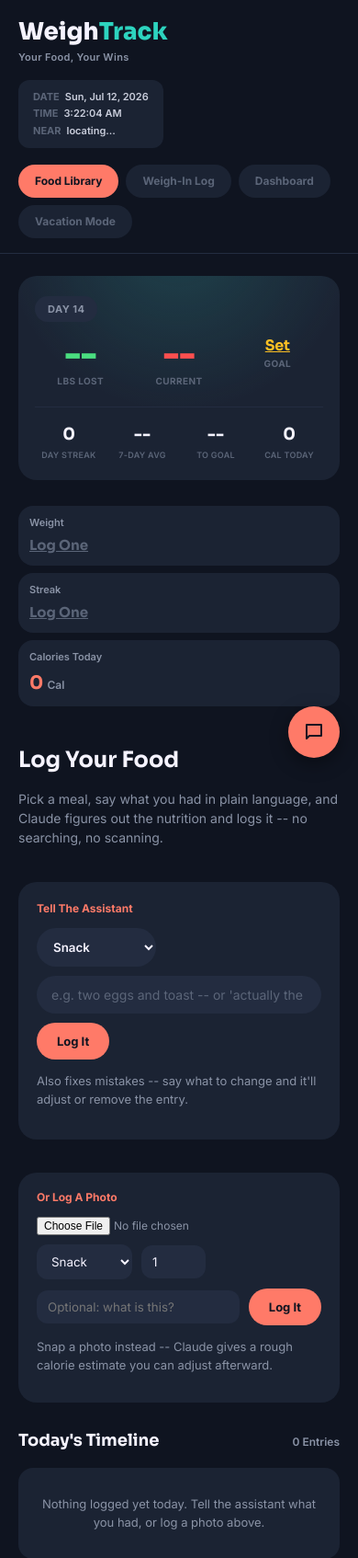
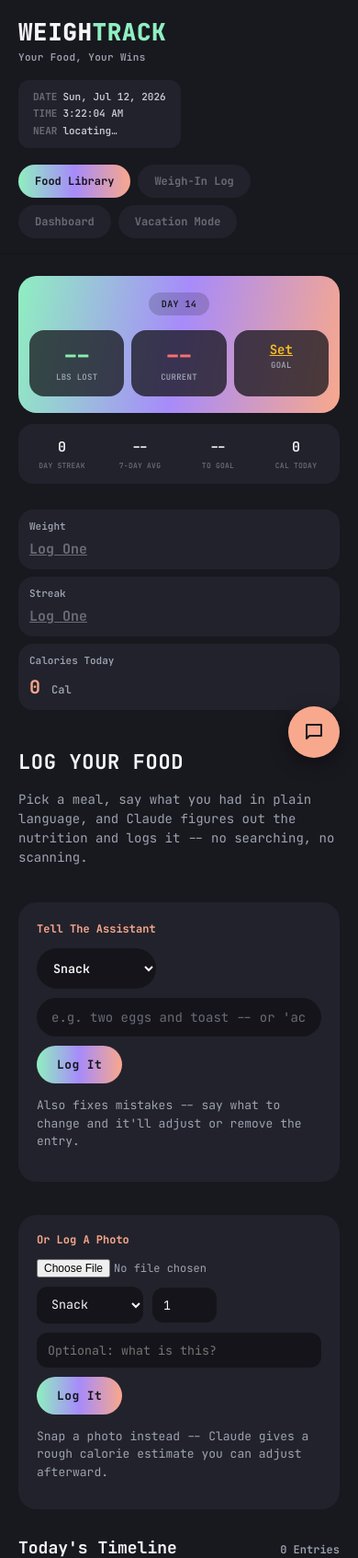
Before and after one commit to Silken8888/weighttrack, a Flask app: page / in a window 390 px wide. Shown: the top 1694 px of the page at 92% size. Run offline with Flask 3, Linux system fonts and the light colour scheme; data comes from the database, SQL or seed files in the repository; data that the repository does not hold is empty; some libraries are stand-ins or nearby versions.

Commit message:
Add files via upload

```diff
--- a/static/css/style.css
+++ b/static/css/style.css
@@ -1,32 +1,39 @@
 /* ==========================================================================
    WeighTrack design tokens
 
-   Direction: a dark dashboard shell (navy surfaces, rounded cards, neon
-   accent trio) rather than a themed illustration. Coral is the primary
-   action color, teal is secondary/positive actions, pink marks tags and
-   identifiers. All labels, badges, and stat names are Title Case.
+   Direction: dark charcoal shell, monospace type throughout, and a
+   signature mint-green -> lavender -> coral-pink gradient used on
+   primary actions and the mobile hero -- a technical, "dev tool"
+   feel rather than the earlier navy/coral/teal system. Variable NAMES
+   are unchanged from before (--coral, --teal, --pink, etc.) even
+   though the hues they point to have shifted -- every rule in this
+   file already references these tokens, so changing values here
+   reskins the whole app without touching hundreds of individual
+   declarations.
    ========================================================================== */
 
 :root {
-  --bg: #0f1420;
-  --surface: #1b2333;
-  --surface-2: #232c40;
-  --surface-3: #2d374d;
+  --bg: #18181f;
+  --surface: #22222c;
+  --surface-2: #14141a;
+  --surface-3: #2d2d3a;
 
-  --text: #f5f3ff;
-  --text-secondary: #c9cddb;
-  --text-muted: #8a93a6;
-  --text-faint: #5b6578;
+  --text: #f5f5f7;
+  --text-secondary: #c9c9d4;
+  --text-muted: #9ca3af;
+  --text-faint: #6b6b78;
 
-  --coral: #ff7a68;
-  --teal: #2dd4bf;
-  --pink: #ff5fa8;
+  --coral: #f8a88c;
+  --teal: #8fefc0;
+  --pink: #a78bfa;
   --danger: #fb4f4f;
-  --green: #4ade80;
+  --green: #86efac;
   --gold: #fbbf24;
 
-  --font-display: "Sora", -apple-system, sans-serif;
-  --font-body: "Inter", -apple-system, sans-serif;
+  --gradient-accent: linear-gradient(90deg, #8fefc0, #a78bfa, #f8a88c);
+
+  --font-display: "JetBrains Mono", "Courier New", monospace;
+  --font-body: "JetBrains Mono", "Courier New", monospace;
 
   --radius-lg: 20px;
   --radius-md: 16px;
@@ -95,7 +102,9 @@ button { font-family: inherit; cursor: pointer; }
 .wordmark {
   font-family: var(--font-display);
   font-weight: 800;
-  font-size: clamp(26px, 4vw, 32px);
+  font-size: clamp(24px, 4vw, 30px);
+  letter-spacing: 0.02em;
+  text-transform: uppercase;
   color: var(--text);
   margin: 0;
   line-height: 1;
@@ -156,8 +165,8 @@ button { font-family: inherit; cursor: pointer; }
 }
 
 .site-nav a[aria-current="page"] {
-  background: var(--coral);
-  color: var(--bg);
+  background: var(--gradient-accent);
+  color: #14141a;
 }
 
 .site-nav a:hover:not([aria-current="page"]) {
@@ -220,7 +229,9 @@ button { font-family: inherit; cursor: pointer; }
 .hero h1 {
   font-family: var(--font-display);
   font-weight: 700;
-  font-size: clamp(24px, 4vw, 30px);
+  font-size: clamp(22px, 4vw, 28px);
+  letter-spacing: 0.03em;
+  text-transform: uppercase;
   color: var(--text);
   margin: 0 0 8px;
 }
@@ -273,11 +284,12 @@ button { font-family: inherit; cursor: pointer; }
   font-family: var(--font-body);
   font-weight: 700;
   font-size: 13px;
+  letter-spacing: 0.03em;
   padding: 12px 22px;
   border-radius: var(--radius-pill);
   border: none;
-  background: var(--coral);
-  color: var(--bg);
+  background: var(--gradient-accent);
+  color: #14141a;
   transition: transform 0.1s ease, opacity 0.15s ease;
 }
 
@@ -917,54 +929,60 @@ button { font-family: inherit; cursor: pointer; }
 @media (max-width: 1024px) {
   .mobile-hero {
     display: block;
-    position: relative;
-    overflow: hidden;
-    background: radial-gradient(circle at 50% -20%, rgba(45, 212, 191, 0.18), transparent 60%), var(--surface);
-    border-radius: var(--radius-lg);
-    padding: 22px 18px 20px;
     margin: 24px 0 28px;
     animation: pop-in 0.25s ease-out;
   }
 
+  .mobile-hero__gradient {
+    position: relative;
+    overflow: hidden;
+    background: linear-gradient(100deg, var(--teal), var(--pink), var(--coral));
+    border-radius: var(--radius-lg);
+    padding: 18px 12px;
+  }
+
   .mobile-hero__day {
-    display: inline-block;
+    display: block;
+    width: fit-content;
+    margin: 0 auto 16px;
     font-family: var(--font-body);
-    font-weight: 700;
-    font-size: 11px;
+    font-weight: 600;
+    font-size: 10px;
     letter-spacing: 0.04em;
     text-transform: uppercase;
-    color: var(--text-muted);
-    background: var(--surface-2);
-    padding: 6px 14px;
+    color: #14141a;
+    background: rgba(20, 20, 26, 0.18);
+    padding: 5px 14px;
     border-radius: var(--radius-pill);
-    margin: 0 0 18px;
   }
 
   .mobile-hero__numbers {
     display: grid;
     grid-template-columns: repeat(3, 1fr);
     gap: 8px;
-    text-align: center;
   }
 
   .mobile-hero__stat {
     display: flex;
     flex-direction: column;
     align-items: center;
-    gap: 4px;
+    gap: 2px;
+    background: rgba(20, 20, 26, 0.75);
+    border-radius: var(--radius-md);
+    padding: 14px 4px;
   }
 
   .mobile-hero__value {
     font-family: var(--font-display);
-    font-weight: 800;
-    font-size: clamp(30px, 9vw, 44px);
+    font-weight: 600;
+    font-size: clamp(22px, 7vw, 30px);
     line-height: 1;
-    letter-spacing: -0.01em;
   }
 
   .mobile-hero__value--muted {
-    font-size: 16px;
-    font-weight: 700;
+    font-size: 14px;
+    font-weight: 600;
+    color: var(--text-muted);
   }
 
   .mobile-hero__value--muted a {
@@ -972,26 +990,28 @@ button { font-family: inherit; cursor: pointer; }
     text-decoration: underline;
   }
 
+  .mobile-hero__stat--green .mobile-hero__value { color: var(--green); }
+  .mobile-hero__stat--red .mobile-hero__value { color: #fb6f6f; }
+  .mobile-hero__stat--gold .mobile-hero__value { color: var(--gold); }
+
   .mobile-hero__label {
     font-family: var(--font-body);
-    font-weight: 700;
-    font-size: 10px;
-    letter-spacing: 0.04em;
+    font-weight: 600;
+    font-size: 9px;
+    letter-spacing: 0.03em;
     text-transform: uppercase;
-    color: var(--text-faint);
+    color: var(--text-muted);
+    margin-top: 2px;
   }
-
-  .mobile-hero__stat--green .mobile-hero__value { color: var(--green); }
-  .mobile-hero__stat--red .mobile-hero__value { color: var(--danger); }
-  .mobile-hero__stat--gold .mobile-hero__value { color: var(--gold); }
 
   .mobile-hero__extra {
     display: grid;
     grid-template-columns: repeat(4, 1fr);
     gap: 6px;
-    margin-top: 20px;
-    padding-top: 16px;
-    border-top: 1px solid var(--surface-2);
+    margin-top: 12px;
+    background: var(--surface);
+    border-radius: var(--radius-md);
+    padding: 14px 8px;
   }
 
   .mobile-hero__extra-stat {
@@ -1001,14 +1021,14 @@ button { font-family: inherit; cursor: pointer; }
   .mobile-hero__extra-stat span {
     display: block;
     font-family: var(--font-display);
-    font-weight: 700;
-    font-size: 18px;
+    font-weight: 600;
+    font-size: 15px;
     color: var(--text);
   }
 
   .mobile-hero__extra-stat p {
     font-family: var(--font-body);
-    font-size: 9px;
+    font-size: 8px;
     font-weight: 600;
     text-transform: uppercase;
     letter-spacing: 0.03em;
--- a/templates/base.html
+++ b/templates/base.html
@@ -6,7 +6,7 @@
   <title>{% block title %}WeighTrack{% endblock %}</title>
   <link rel="preconnect" href="https://fonts.googleapis.com">
   <link rel="preconnect" href="https://fonts.gstatic.com" crossorigin>
-  <link href="https://fonts.googleapis.com/css2?family=Sora:wght@600;700;800&family=Inter:wght@400;500;600;700;800&display=swap" rel="stylesheet">
+  <link href="https://fonts.googleapis.com/css2?family=JetBrains+Mono:wght@400;500;600;700;800&display=swap" rel="stylesheet">
   <link rel="stylesheet" href="{{ url_for('static', filename='css/style.css') }}">
 </head>
 <body>
--- a/templates/food_library.html
+++ b/templates/food_library.html
@@ -4,6 +4,7 @@
 {% block content %}
 
   <section class="mobile-hero">
+    <div class="mobile-hero__gradient">
       <p class="mobile-hero__day">Day {{ days_since_start }}</p>
 
       <div class="mobile-hero__numbers">
@@ -23,6 +24,7 @@
             <span class="mobile-hero__value mobile-hero__value--muted"><a href="{{ url_for('dashboard') }}">Set</a></span>
             <span class="mobile-hero__label">Goal</span>
           {% endif %}
+        </div>
       </div>
     </div>
 
```
Also changed, not shown: README.md. Lines whose indentation alone changed are shown as unchanged.
